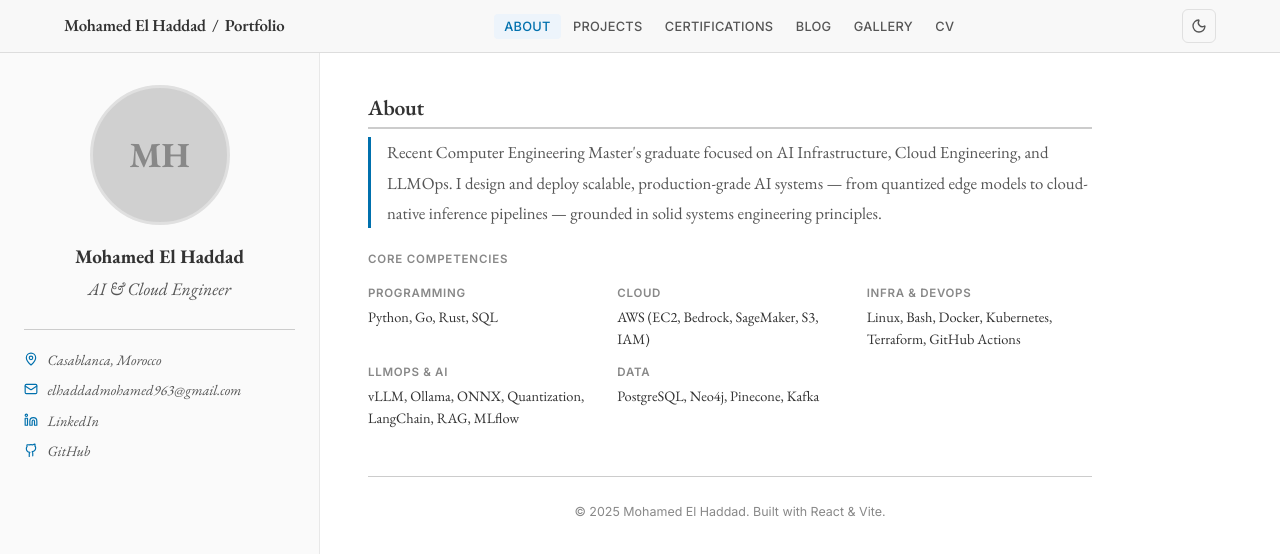
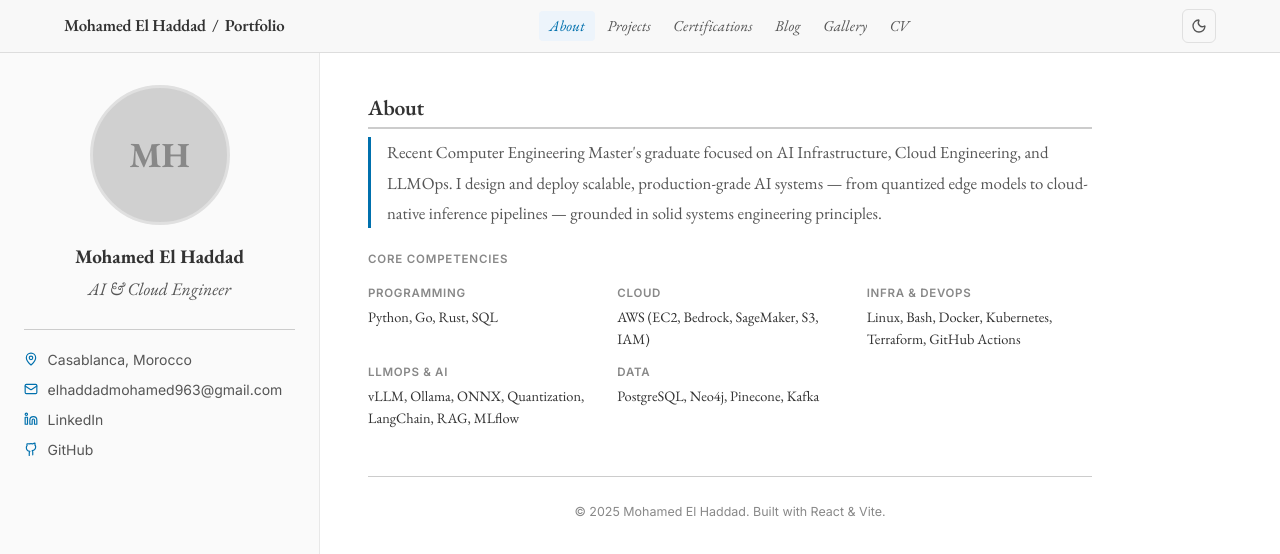
Before and after one commit to 0xZKc0de/0xZKc0de.github.io, a React (Vite) app: page /about in a window 1280 px wide. Shown: the top 554 px of the page. Built offline with nearby package versions, Linux system fonts and the light colour scheme.

Commit message:
style: apply latex styling to top navigation links instead of sidebar contacts

```diff
--- a/src/index.css
+++ b/src/index.css
@@ -159,15 +159,15 @@ a:hover {
 }
 
 .navbar-links a {
-  font-family: var(--font-sans);
-  font-size: 0.8rem;
-  font-weight: 500;
+  font-family: var(--font-serif);
+  font-style: italic;
+  font-size: 0.95rem;
+  font-weight: 400;
   color: var(--text-secondary);
   padding: 0.3rem 0.65rem;
   border-radius: 4px;
   text-decoration: none;
-  letter-spacing: 0.02em;
-  text-transform: uppercase;
+  letter-spacing: 0.01em;
   transition: color 0.15s, background 0.15s;
 }
 
@@ -273,10 +273,9 @@ a:hover {
   display: flex;
   align-items: flex-start;
   gap: 0.6rem;
-  font-size: 0.9rem;
+  font-size: 0.875rem;
   color: var(--text-secondary);
-  font-family: var(--font-serif);
-  font-style: italic;
+  font-family: var(--font-sans);
   line-height: 1.4;
 }
 
@@ -616,15 +615,15 @@ a:hover {
 }
 
 .mobile-nav a {
-  font-family: var(--font-sans);
-  font-size: 0.85rem;
-  font-weight: 500;
+  font-family: var(--font-serif);
+  font-style: italic;
+  font-size: 0.95rem;
+  font-weight: 400;
   color: var(--text-secondary);
   padding: 0.4rem 0.5rem;
   border-radius: 4px;
   text-decoration: none;
-  letter-spacing: 0.02em;
-  text-transform: uppercase;
+  letter-spacing: 0.01em;
 }
 
 .mobile-nav a:hover,
```
